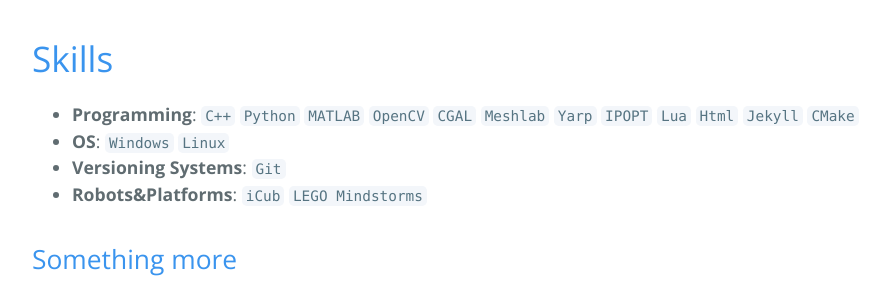
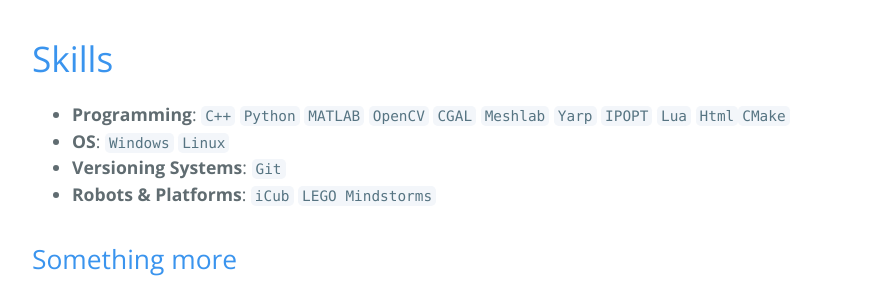
Before and after one commit to giuliavezzani/giuliavezzani_old.github.io, a Jekyll site: the page built from index.md, in a window 1280 px wide and 900 px high, scrolled down 1882 px. Shown: the part 388-687 px from the top of the window, without its empty margins (192-1079 px from the left). Built offline with Jekyll 4.4.1, drawn with Linux system fonts in a browser that asks for light colours; our own code applies the rules of GitHub Pages for plain Markdown files.

Commit message:
Update index.md

```diff
--- a/index.md
+++ b/index.md
@@ -97,10 +97,10 @@
 - **AEIT Renato Marian Award**, as best student graduated in Information Engineering, Florence, Italy
 
 # Skills
-- **Programming**: `C++` `Python` `MATLAB` `OpenCV` `CGAL` `Meshlab` `Yarp` `IPOPT` `Lua` `Html` `Jekyll` `CMake`
+- **Programming**: `C++` `Python` `MATLAB` `OpenCV` `CGAL` `Meshlab` `Yarp` `IPOPT` `Lua` `Html``CMake`
 - **OS**: `Windows` `Linux`
 - **Versioning Systems**: `Git`
-- **Robots&Platforms**: `iCub` `LEGO Mindstorms`
+- **Robots & Platforms**: `iCub` `LEGO Mindstorms`
 
 
 
```
